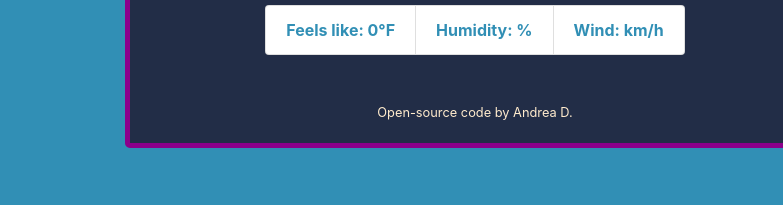
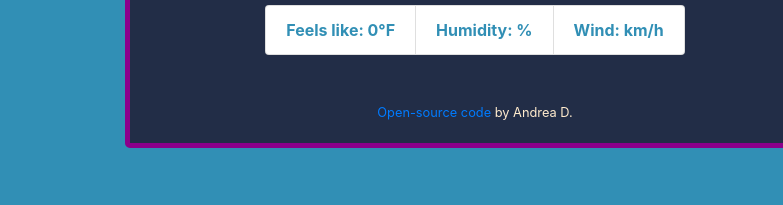
Before and after one commit to seagullnumberone33/twelvehour-weatherapp, a website built with Parcel: page index.html in a window 1280 px wide. Shown: the part 229-434 px from the top of the page, 0-783 px from the left. Built offline with nearby package versions, Linux system fonts and the light colour scheme.

Commit message:
Updated footer

```diff
--- a/index.html
+++ b/index.html
@@ -43,7 +43,8 @@
       <div class="row" id="forecast">
       </div>
     <footer><small><br/>
-      Open-source code by Andrea D. </small>
+      <a href="https://github.com/seagullnumberone33/twelvehour-weatherapp" target="_blank">Open-source code</a>
+      by Andrea D. </small>
     </footer>
     </div>
     <script src="src/index.js">
```
